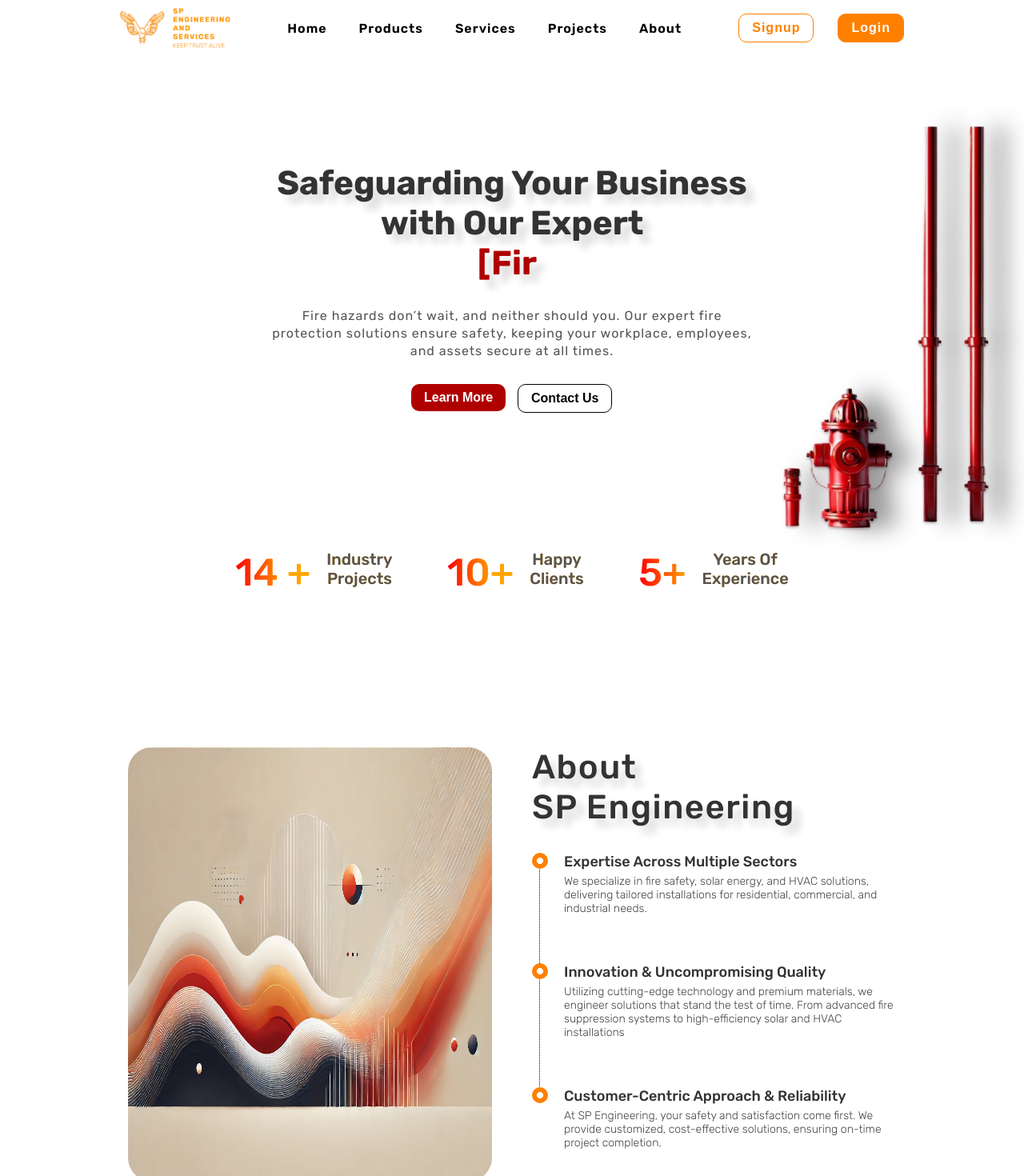
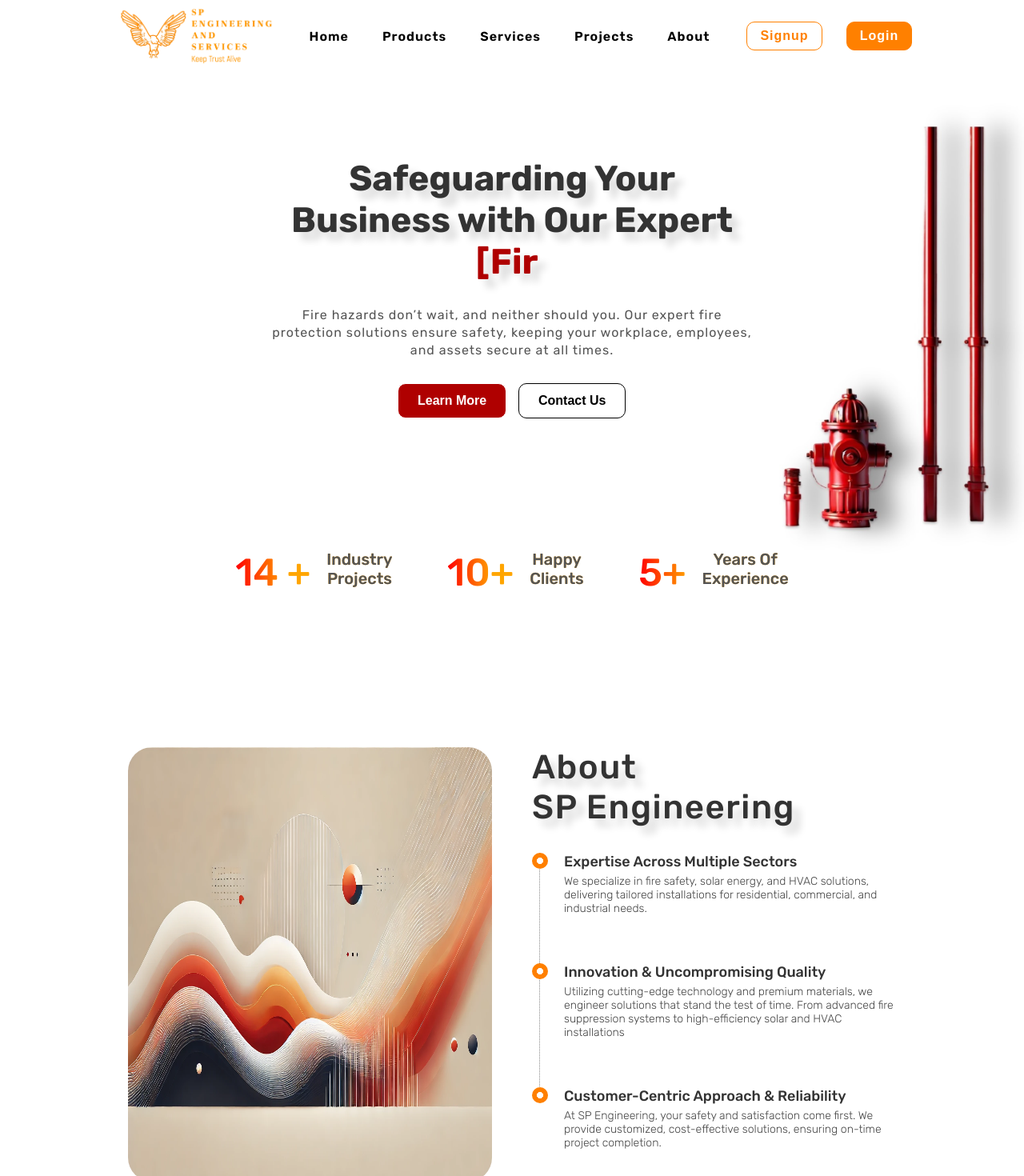
Before and after one commit to Kaustubh2000-maker/sp-engineering-frontend, a React (Vite) app: page / in a window 1280 px wide. Shown: the top 1470 px of the page at 80% size. Built offline with nearby package versions, Linux system fonts and the light colour scheme.

Commit message:
products initial

```diff
--- a/src/animations/aboutAnimation.js
+++ b/src/animations/aboutAnimation.js
@@ -8,7 +8,7 @@ export const aboutHeading = {
     opacity: 1,
     transition: { duration: 1, delay: 0, ease: "easeIn" },
   },
-  viewport: { once: true, amount: 1 },
+  viewport: { once: true, amount: 0.5 },
 };
 
 export const aboutImg = {
@@ -32,7 +32,7 @@ export const aboutText = (delayAni) => ({
 
     transition: { duration: 0.5, delay: 0 + delayAni, ease: "easeInOut" },
   },
-  viewport: { once: true, amount: 1 },
+  viewport: { once: true, amount: 0.5 },
 });
 
 export const aboutBullet = (delayAni = 0.2) => ({
@@ -46,7 +46,7 @@ export const aboutBullet = (delayAni = 0.2) => ({
 
     transition: { duration: 1, delay: 0 + delayAni, ease: "easeInOut" },
   },
-  viewport: { once: true, amount: 1 },
+  viewport: { once: true, amount: 0.5 },
 });
 
 export const aboutBulletLine = (delayAni = 0) => ({
@@ -62,5 +62,5 @@ export const aboutBulletLine = (delayAni = 0) => ({
 
     transition: { duration: 2, delay: 0 + delayAni, ease: "easeInOut" },
   },
-  viewport: { once: true, amount: 1 },
+  viewport: { once: true, amount: 0.5 },
 });
--- a/src/animations/whyusAnimation.js
+++ b/src/animations/whyusAnimation.js
@@ -1,20 +1,22 @@
+import { delay } from "framer-motion";
+
 export const whyUsText = (type = "text", delay) => ({
   initial: { opacity: 0, y: type == "head" ? -20 : 20 },
   whileInView: {
     opacity: 1,
     y: 0,
-    transition: { delay: delay, duration: 0.8 },
+    transition: { delay: delay, duration: 0.5, delay: 0.2 },
   },
-  viewport: { once: true, amount: 1 },
+  viewport: { once: true, amount: 0.5 },
 });
 
 export const whyUsBannerSecText = {
   initial: { opacity: 0 },
   whileInView: {
     opacity: 1,
-    transition: { duration: 0.8, ease: "easeInOut" },
+    transition: { duration: 0.5, ease: "easeInOut", delay: 0.2 },
   },
-  viewport: { once: true, amount: 1 },
+  viewport: { once: true, amount: 0.5 },
 };
 
 export const whyUsBannercircle = (type) => ({
@@ -25,7 +27,23 @@ export const whyUsBannercircle = (type) => ({
   whileInView: {
     opacity: 1,
     x: 0,
-    transition: { duration: 0.8, ease: "easeInOut" },
+    transition: { duration: 0.5, ease: "easeInOut", delay: 0.2 },
   },
-  viewport: { once: true, amount: 1 },
+  viewport: { once: true, amount: 0.5 },
 });
+
+export const whyUsCard = () =>
+  // type
+
+  ({
+    initial: {
+      opacity: 0,
+      // x: type == "left" ? 50 : type == "center" ? 0 : type == "right" ? -50 : 0,
+    },
+    whileInView: {
+      opacity: 1,
+      // x: 0,
+      transition: { duration: 0.5, ease: "easeInOut", delay: 0.3 },
+    },
+    viewport: { once: true, amount: 0.5 },
+  });
--- a/src/components/layout/Navbar.jsx
+++ b/src/components/layout/Navbar.jsx
@@ -1,7 +1,7 @@
 import React from "react";
 import { navLogin } from "@animations/navAnimation";
 
-import logoMain from "@logos/logo-main.png";
+import logoMain from "@logos/logo-no-bg.png";
 
 function Navbar() {
   return (
--- a/src/components/sections/WhyUs.jsx
+++ b/src/components/sections/WhyUs.jsx
@@ -4,6 +4,7 @@ import {
   whyUsText,
   whyUsBannerSecText,
   whyUsBannercircle,
+  whyUsCard,
 } from "@animations/whyusAnimation";
 
 function WhyUs() {
@@ -58,7 +59,7 @@ function WhyUs() {
               Why you must join with us ?
             </motion.h1>
 
-            <motion.div className="whyus-card">
+            <motion.div className="whyus-card" {...whyUsCard()}>
               <svg
                 xmlns="http://www.w3.org/2000/svg"
                 fill="none"
@@ -81,7 +82,7 @@ function WhyUs() {
               </p>
             </motion.div>
 
-            <motion.div className="whyus-card">
+            <motion.div className="whyus-card" {...whyUsCard()}>
               <svg
                 xmlns="http://www.w3.org/2000/svg"
                 fill="none"
@@ -104,7 +105,7 @@ function WhyUs() {
               </p>
             </motion.div>
 
-            <motion.div className="whyus-card">
+            <motion.div className="whyus-card" {...whyUsCard()}>
               <svg
                 xmlns="http://www.w3.org/2000/svg"
                 fill="none"
--- a/src/scss/_aboutUs.scss
+++ b/src/scss/_aboutUs.scss
@@ -75,5 +75,5 @@
   position: absolute;
   left: 9px; /* Center it on the bullets */
   height: 75%;
-  border-left: 1px dotted black;
+  border-left: 1px dotted #888;
 }
--- a/src/scss/_hero.scss
+++ b/src/scss/_hero.scss
@@ -68,7 +68,7 @@
 
 /* Title (Centered) */
 .hero-title {
-  font-size: 4.2rem;
+  font-size: 4.4rem;
   text-align: center;
   font-weight: bold;
   margin: 0 0 3rem 0;
@@ -91,14 +91,14 @@
 /* Buttons Container */
 .hero-buttons {
   display: flex;
-  gap: 15px;
+  gap: 1.5rem;
   justify-content: center;
 }
 
 /* Buttons */
 .hero-button {
   // display: block;
-  padding: 0.8rem 1.6rem;
+  padding: 1.2rem 2.4rem;
   font-size: 1.6rem;
   font-weight: bold;
   border: none;
@@ -116,6 +116,7 @@
   background-color: #96c2ff;
   background-color: #ff8000;
   color: white;
+  border: 1px solid white;
 }
 
 .hero-button.secondary {
--- a/src/scss/_navbar.scss
+++ b/src/scss/_navbar.scss
@@ -9,13 +9,15 @@
   align-items: center;
   z-index: 9999; /* Ensures it stays on top */
   padding: 1rem 15rem;
-  backdrop-filter: blur(0px);
+  backdrop-filter: blur(2px);
+  // background-color: white;
 }
 
 /* Logo Styling */
 .navbar-logo {
   display: block;
-  height: 5rem;
+  height: 7rem;
+  // width: 20rem;
 }
 
 /* Centered Links */
@@ -23,7 +25,7 @@
   display: flex;
   list-style: none;
   padding: 0 3rem;
-  gap: 4rem;
+  gap: 1rem;
   backdrop-filter: blur(2px); /* Subtle blur effect */
 }
 
@@ -38,6 +40,7 @@
   font-weight: 600;
   letter-spacing: 1px;
   transition: opacity 0.3s;
+  padding: 0.8rem 1.6rem;
 }
 
 .navbar-links a:hover {
```
